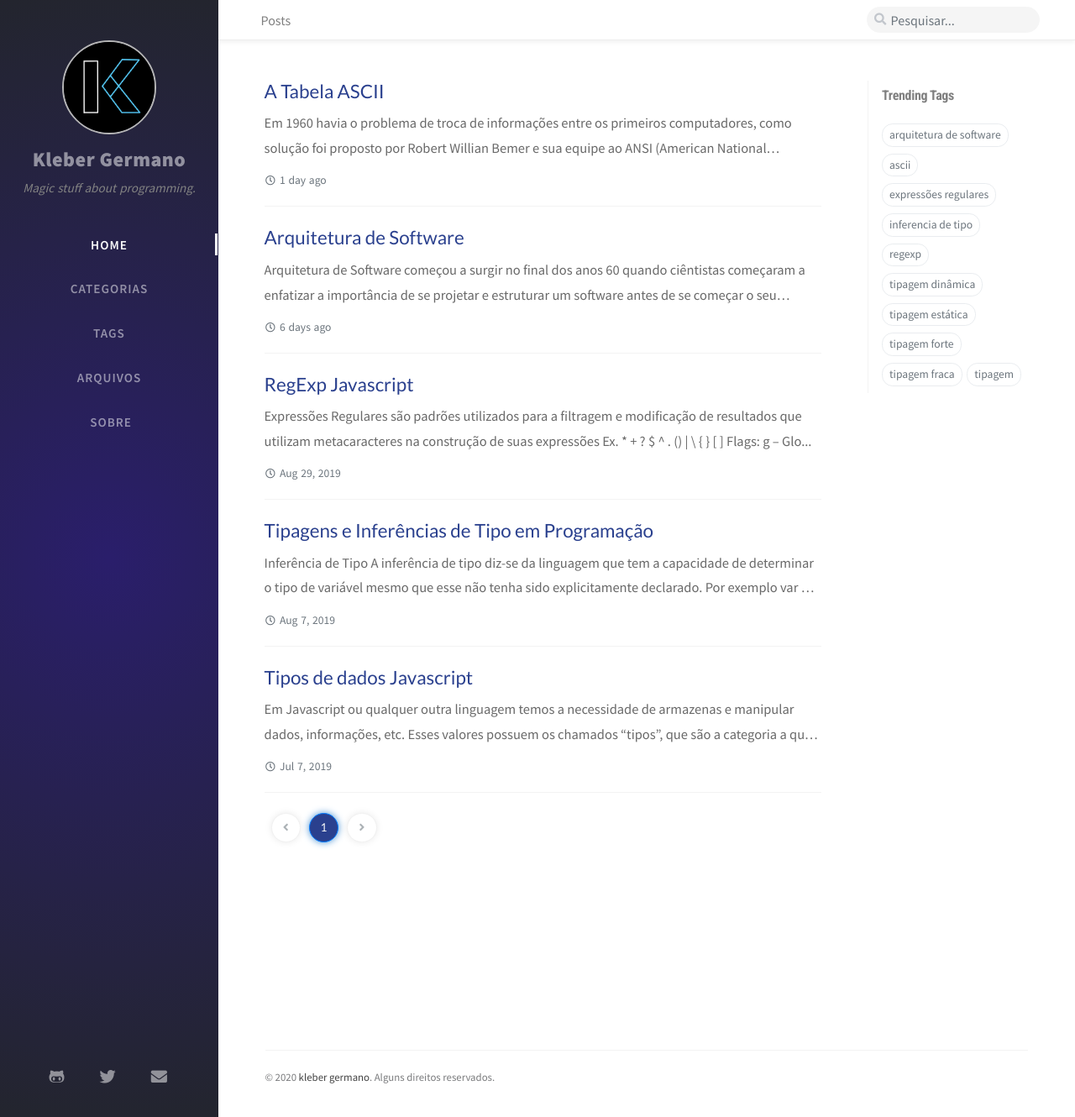
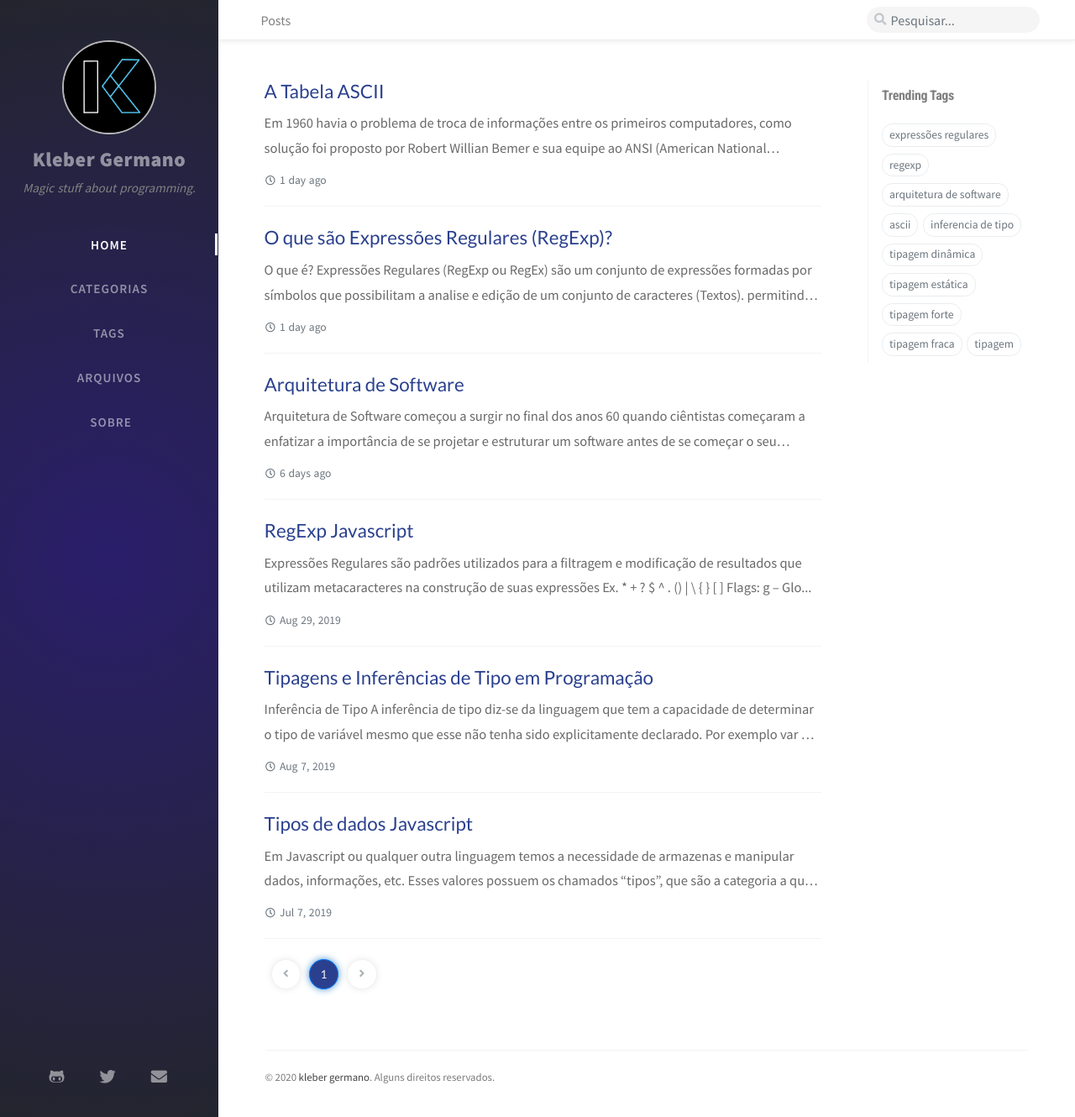
Before and after one commit to klebergermano/klebergermano.github.io, a Jekyll site: the page built from index.html, in a window 1280 px wide and 1330 px high. Shown: the whole window at 84% size. Built offline with Jekyll 4.4.1, drawn with Linux system fonts in a browser that asks for light colours; nearby versions of some CDN libraries; the list of posts is cut into pages by our own code; comment, search, counter and statistics services are not loaded; part of the change alters nothing that is shown.

Commit message:
Art. O que são expressões regulares

```diff
--- a/_posts/Dicionário/2019-08-08-tipagens-e-inferencias-de-tipo-em-programacao.md
+++ b/_posts/Dicionário/2019-08-08-tipagens-e-inferencias-de-tipo-em-programacao.md
@@ -2,7 +2,7 @@
 title: Tipagens e Inferências de Tipo em Programação
 
 date: 2019-08-08
-categories: [Dicionário]
+categories: [RegExp, Dicionário]
 tags:
   [
     tipagem,
--- /dev/null
+++ b/_posts/Dicionário/2020-11-29-o-que-sao-expressoes-regulares.md
@@ -0,0 +1,44 @@
+---
+title: O que são Expressões Regulares (RegExp)?
+
+date: 2020-11-29
+categories: [Dicionário]
+tags: [regexp, expressões regulares]
+math: true
+image: /assets/img/posts/o-que-sao-expressoes-regulares-01.jpeg
+---
+
+## O que é?
+
+Expressões Regulares (RegExp ou RegEx) são um conjunto de expressões formadas por símbolos que possibilitam a analise e edição de um conjunto de caracteres (Textos). permitindo a construção de filtros e edições automáticas de maneira mais simples e menos verbosa no que se diz respeito a programação.
+
+## Quando surgiu?
+
+O conceito surgiu em 1943 em uma teoria sobre neurônios, antes mesmo do primeiro modelo de computador, alguns anos depois esse conceito recebeu símbolos para representar esses grupos regulares, com isso surgiu a notação das Expressões Regulares.
+Ainda demoraria alguns anos para RegExp chegar aos computadores, começando a ser aplicado somente em 1968 em um algoritmo de busca do sistema Unix.
+
+Em 1986 as Expressões Regulares passaram a fazer definitivamente parte da computação, com a implementação de um pacote para C chamado Regex, que permitia que qualquer um tratasse e incluísse Expressões Regulares em seus programas.
+
+## RegExp Sabores
+
+Não existe um único padrão para as RegExp (Regular Expression) sendo assim surgiu o termo Sabor (Flavor) é comumente usada para determinar qual o padrão de Regex é utilizado por uma linguagem ou biblioteca.
+
+### Alguns do Sabores
+
+.NET, Java, Javascript, PCRE, Pearl, Python, Ruby
+
+[XRegExp](http://xregexp.com/) é uma biblioteca open-source desenvolvida para apliar as funções do RegExp Javascript padrão e também para evitar bugs e inconsistências entre os Browsers.
+
+[PCRE](https://www.pcre.org/) significa “Perl-Compatible Regular Expressions” que é uma biblioteca popular, compatível com o Pear-flavor.
+
+## Procurar e Substituir
+
+Buscas e substituir é uma das funções primordiais das Regex, Essas funções normalmente são compostas por, uma string como alvo, uma expressão e uma string substituta como input. O output é a string alvo com todas as substituições feitas pela expressão regular.
+
+[RegexBuddy](https://www.regexbuddy.com/) é um programa que ajuda a desenvolver, converter e testar expressões regulares de diversos tipos.
+
+[RegexMagic](https://www.regexmagic.com/) é uma ferramenta que agiliza a criação de Regex.
+
+[RegexPal](https://www.regexpal.com/) é uma aplicação online que ajuda fazer testes em regex para javacript.
+
+[RegexPlanet](https://www.regexplanet.com/) tester online de Regex de vários tipos.
```
Also changed, not shown: _posts/Dicionário/2020-11-29-tabela-ascii copy.md (renamed from _posts/Dicionário/2020-11-29-tabela-ascii.md, +1 -0 lines), assets/img/posts/o-que-sao-expressoes-regulares-01.jpeg (added).
